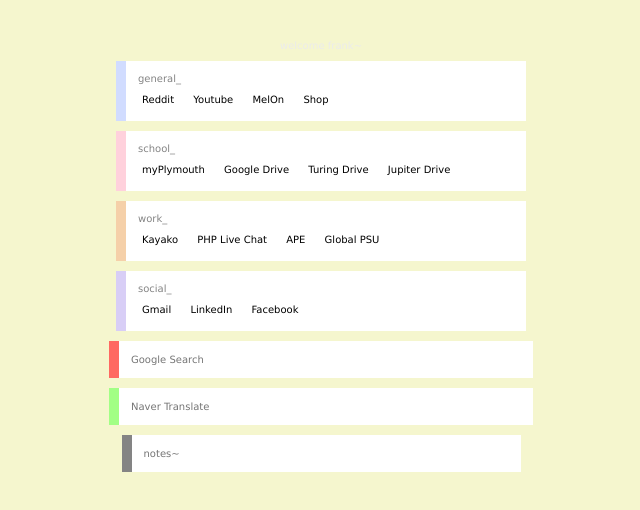
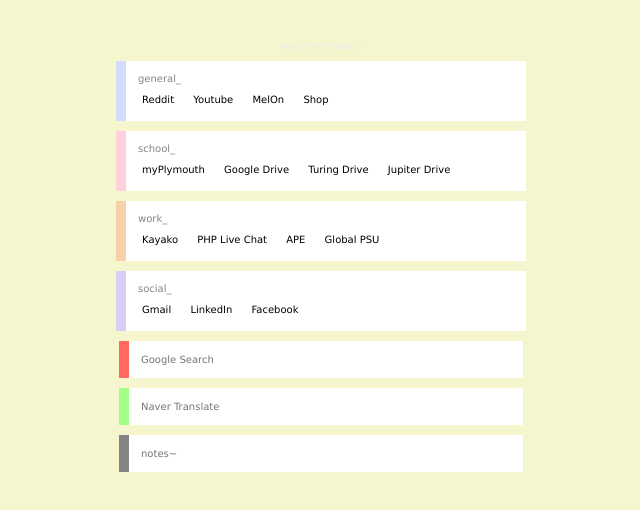
Before and after one commit to Nightjay/Nightjay.github.io, a plain HTML site: page index.html in a window 1280 px wide. Shown: the whole page, without its empty margins (319-959 px from the left). Drawn offline with nearby package versions, Linux system fonts and the light colour scheme.

Commit message:
Update index.css

```diff
--- a/index.css
+++ b/index.css
@@ -99,7 +99,7 @@ a {
 }
 
 .google {
-	width: 400px;
+	width: 380px;
 	border: 0px; border-left: solid #FF6961 10px;
 	margin: 0 auto;
 	display: block;
@@ -114,7 +114,7 @@ a {
 }
 
 .naver {
-	width: 400px;
+	width: 380px;
 	border: 0px; border-left: solid #A2FF85 10px;
 	margin: 0 auto;
 	display: block;
@@ -161,7 +161,7 @@ a {
 }
 
 .notebox {
-	width: 375px;
+	width: 380px;
 	height: 35px;
 	border: 0px; border-left: solid #848484 10px;
 	margin: 0 auto;
```
